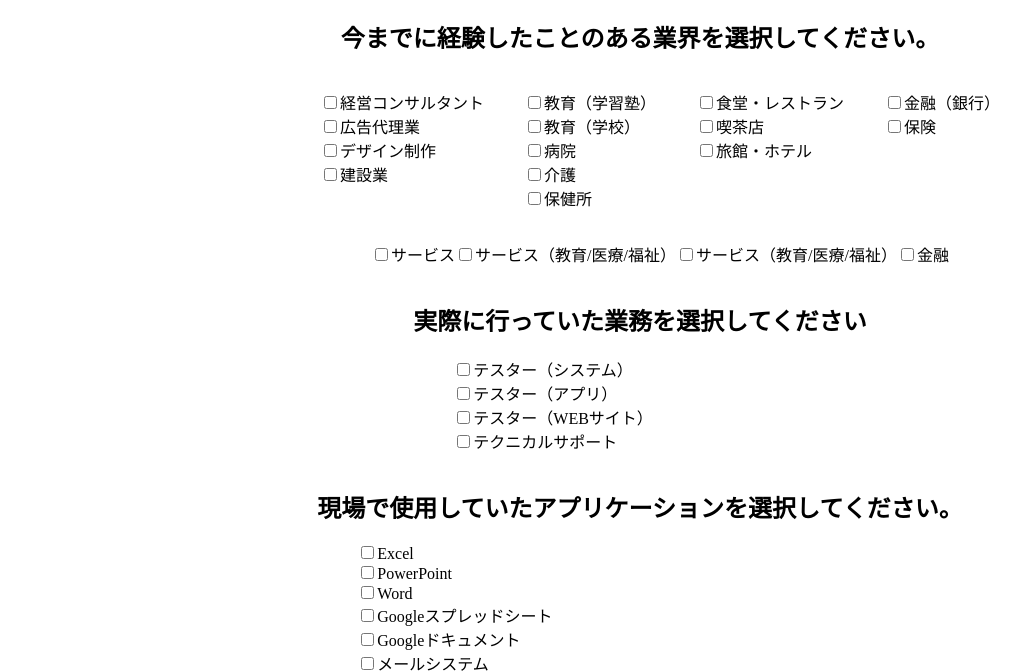
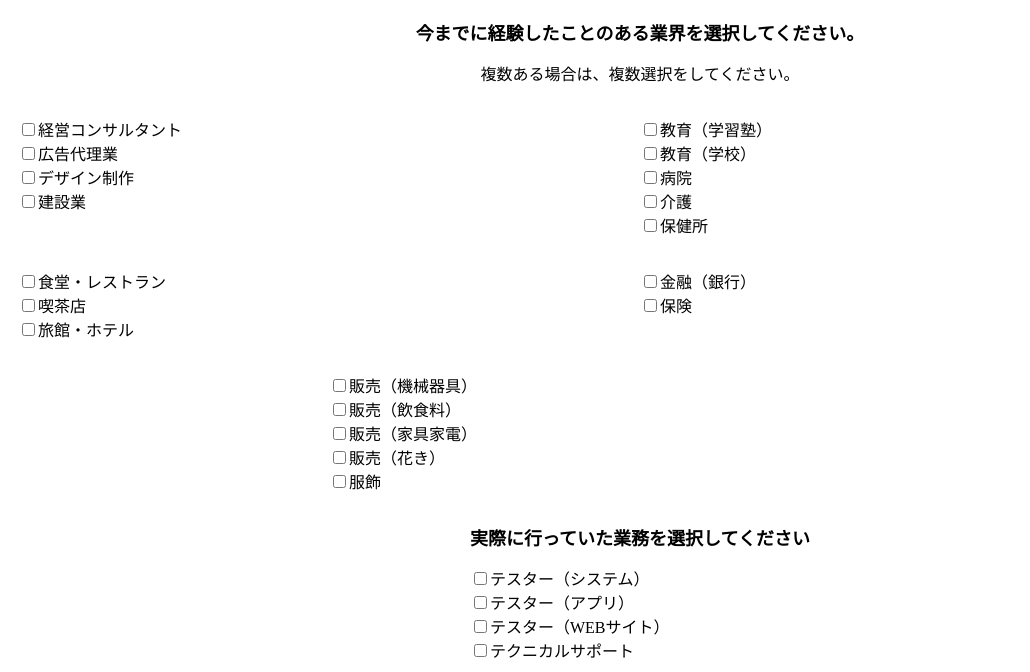
Before and after one commit to kawa-0x0-uso/job_checkform, a plain HTML site: page index.html in a window 1280 px wide. Shown: the part 70-742 px from the top of the page, without its empty margins (0-1030 px from the left). Drawn offline with Linux system fonts and the light colour scheme.

Commit message:
・CSS修正 ・htmlへ項目追加 ・項目の追加に合わせてjsも変更

```diff
--- a/css/index.css
+++ b/css/index.css
@@ -1,8 +1,24 @@
+body{
+    padding: 0 10px;
+}
+
 ul{
     list-style: none;
 }
 
 h1, h2 {
+    text-align: center;
+}
+
+h2{
+    font-size: 18px;
+}
+
+ul{
+    padding: 0;
+}
+
+p{
     text-align: center;
 }
 
@@ -12,11 +28,20 @@ textarea {
 }
 
 .industry_area,
-.industries_area,
 .job_category_area{
     display: flex;
     justify-content: center;
+    flex-wrap: wrap;
 }
+
+.industries_area{
+    display: none;
+}
+
+.industry_area div{
+    width: calc(100%/2);
+}
+
 .job_category_area{
     flex-direction: column;
     align-items: center;
--- a/index.html
+++ b/index.html
@@ -10,6 +10,7 @@
 
     <h1>職業・職種アンケート</h1>
     <h2>今までに経験したことのある業界を選択してください。</h2>
+    <p>複数ある場合は、複数選択をしてください。</p>
     <form action="" method="get">
         <div class="industry_area" id="industry">
             <div>
@@ -45,14 +46,25 @@
                     <li><input type="checkbox" name="finance_child" id="insurance" value="insurance"><label for="insurance">保険</label></li>
                 </ul>
             </div>
+
+            <div>
+                <ul id="sales">
+                    <li><input type="checkbox" name="sales_child" id="machine" value="machine"><label for="machine">販売（機械器具）</label></li>
+                    <li><input type="checkbox" name="sales_child" id="consumption" value="consumption"><label for="consumption">販売（飲食料）</label></li>
+                    <li><input type="checkbox" name="sales_child" id="furniture" value="furniture"><label for="furniture">販売（家具家電）</label></li>
+                    <li><input type="checkbox" name="sales_child" id="flower" value="flower"><label for="flower">販売（花き）</label></li>
+                    <li><input type="checkbox" name="sales_child" id="clothing" value="clothing"><label for="clothing">服飾</label></li>
+                </ul>
+            </div>
         </div>
 
         <div>
             <ul class="industries_area">
-                <li><input type="checkbox" id="category_othersService" name="industries" value="othersService"><label for="categoryOthersService">サービス</label></li>
+                <li><input type="checkbox" id="category_othersService" name="industries" value="othersService"><label for="category_othersService">サービス</label></li>
                 <li><input type="checkbox" id="category_educationService" name="industries" value="educationService"><label for="category_educationService">サービス（教育/医療/福祉）</label></li>
                 <li><input type="checkbox" id="category_foodsService" name="industries" value="foodsService"><label for="category_foodsService">サービス（教育/医療/福祉）</label></li>
                 <li><input type="checkbox" id="category_finance" name="industries" value="finance"><label for="category_finance">金融</label></li>
+                <li><input type="checkbox" id="category_sales" name="industries" value="sales"><label for="category_sales">販売・流通・小売</label></li>
             </ul>
         </div>
 
--- a/js/index.js
+++ b/js/index.js
@@ -1,5 +1,5 @@
 // 業種・業界のカテゴリ名を配列でセットする
-const CATEGORY = ["othersService","educationService","foodsService","finance"];
+const CATEGORY = ["othersService","educationService","foodsService","finance","sales"];
 // 職種を配列でセットする
 const JOBCATEGORY = ["tester_system","tester_app","tester_website","technical_support"];
 
```
